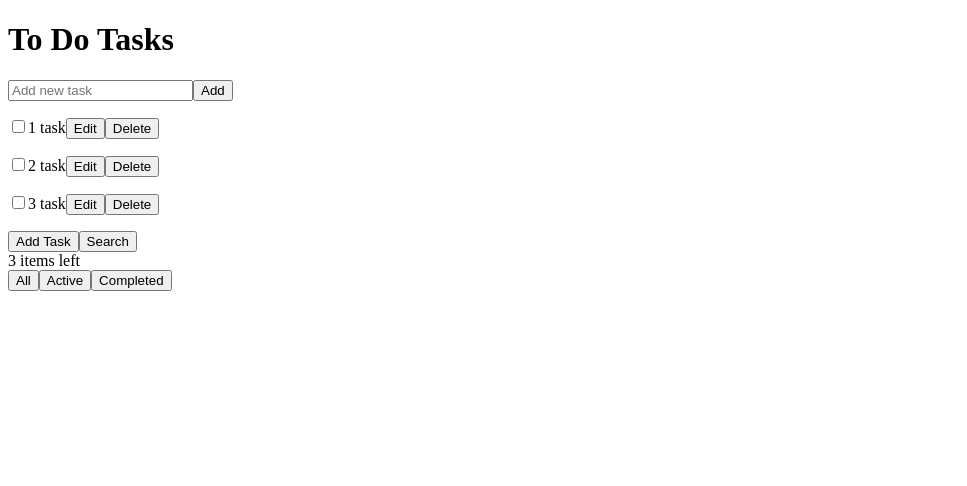
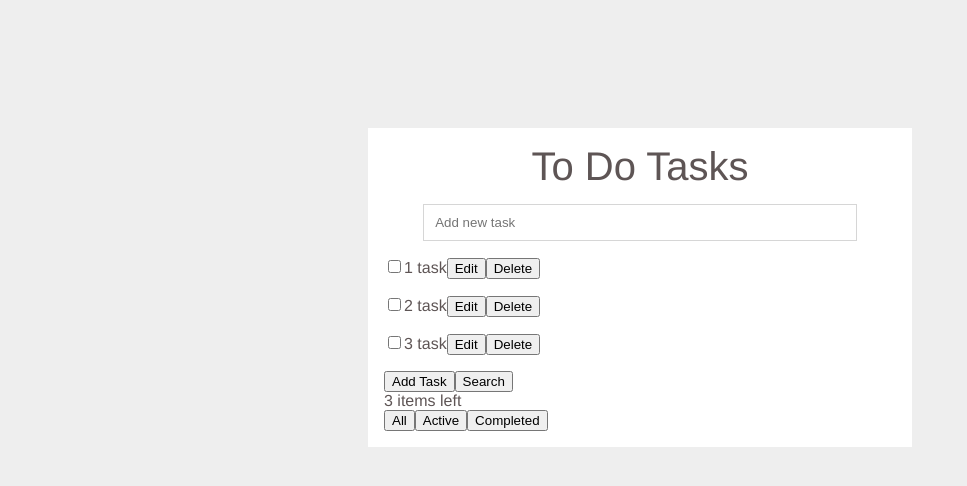
Before and after one commit to Sergey-dev10/todo-list-hooks, a React (Vite) app: page / in a window 1280 px wide. Shown: the top 486 px of the page, without its empty margins (0-967 px from the left). Built offline with nearby package versions, Linux system fonts and the light colour scheme.

Commit message:
feat: styles for Title, TaskAdder, Search were added

```diff
--- a/src/App.jsx
+++ b/src/App.jsx
@@ -1,10 +1,11 @@
 import {Todo} from "./components/Todo";
-
+import {GlobalStyles} from "./GlobalStyles.styles.js";
 function App() {
 
   return (
     <>
       <Todo />
+      <GlobalStyles/>
     </>
   );
 }
--- /dev/null
+++ b/src/GlobalStyles.styles.js
@@ -0,0 +1,14 @@
+import { createGlobalStyle } from 'styled-components'
+
+export const GlobalStyles = createGlobalStyle`
+  html {
+    font-size: 16px;
+  }
+  body {
+      margin: 0;
+      padding: 0;
+      background-color: #eeeeee;
+      font-family: Helvetica Neue, Helvetica, Arial, sans-serif;
+      color: #5e5555;
+  }
+`;
--- a/src/components/Search/Search.jsx
+++ b/src/components/Search/Search.jsx
@@ -1,12 +1,12 @@
-
+import {FormWrapper, InputWrapper} from "./Search.styles.js";
 export const Search = ({onHandleSearch}) => {
     const handleSearch = (e) => {
         console.log(e.target.value);
         onHandleSearch(e.target.value);
     };
     return (
-        <div>
-            <input type="text" placeholder="Search" onChange={handleSearch}/>
-        </div>
+        <FormWrapper>
+            <InputWrapper type="text" placeholder="Search" onChange={handleSearch}/>
+        </FormWrapper>
     );
 };
--- /dev/null
+++ b/src/components/Search/Search.styles.js
@@ -0,0 +1,18 @@
+import styled from "styled-components";
+
+export const FormWrapper = styled.form`
+  display: flex;
+  justify-content: center;
+`;
+export const InputWrapper = styled.input`
+  width: 80%;
+  padding: 0.2rem 0.7rem;
+  height: 1.8rem;
+  border: 1px solid #cccc;
+
+  &:focus {
+    border-color: #66afe9;
+    outline: 0;
+    box-shadow: inset 0 1px 1px rgba(0,0,0,.075), 0 0 8px rgba(102,175,233,.6);
+  }
+`;
--- a/src/components/TaskAdder/TaskAdder.jsx
+++ b/src/components/TaskAdder/TaskAdder.jsx
@@ -1,4 +1,5 @@
 import {useState} from "react";
+import {FormWrapper, InputWrapper} from "./TaskAdder.styles.js";
 
 export const TaskAdder = ({onAddTask}) => {
   const [task, setTask] = useState("");
@@ -12,15 +13,13 @@ export const TaskAdder = ({onAddTask}) => {
       setTask("");
   };
     return (
-        <div>
-            <form onSubmit={handleSubmit}>
-                <input type="text"
+
+            <FormWrapper onSubmit={handleSubmit}>
+                <InputWrapper type="text"
                        placeholder="Add new task"
                        value={task}
                        onChange={handleInputChange}
                 />
-                <button>Add</button>
-            </form>
-        </div>
+            </FormWrapper>
     );
 }
--- /dev/null
+++ b/src/components/TaskAdder/TaskAdder.styles.js
@@ -0,0 +1,18 @@
+import styled from "styled-components";
+
+export const FormWrapper = styled.form`
+  display: flex;
+  justify-content: center;
+`;
+export const InputWrapper = styled.input`
+  width: 80%;
+  padding: 0.2rem 0.7rem;
+  height: 1.8rem;
+  border: 1px solid #cccc;
+
+  &:focus {
+    border-color: #66afe9;
+    outline: 0;
+    box-shadow: inset 0 1px 1px rgba(0,0,0,.075), 0 0 8px rgba(102,175,233,.6);
+  }
+`;
--- a/src/components/Title/Title.jsx
+++ b/src/components/Title/Title.jsx
@@ -1,5 +1,6 @@
+import {TitleWrapper} from "./Title.styles.js";
 export const Title = () => {
     return (
-        <h1>To Do Tasks</h1>
+        <TitleWrapper>To Do Tasks</TitleWrapper>
     );
 }
--- /dev/null
+++ b/src/components/Title/Title.styles.js
@@ -0,0 +1,10 @@
+import styled from "styled-components";
+
+export const TitleWrapper = styled.h1`
+  display: flex;
+  justify-content: center;
+  margin: 0 0 1rem 0;
+  font-size: 2.5rem;
+  font-weight: 500;
+  line-height:1.1;
+`;
--- a/src/components/Todo/Todo.jsx
+++ b/src/components/Todo/Todo.jsx
@@ -5,7 +5,7 @@ import {TaskList} from "../TaskList";
 import {ActionPanel} from "../ActionPanel";
 import {Search} from "../Search";
 import {nanoid} from "nanoid";
-
+import {TodoWrapper} from "./Todo.styles.js";
 export const  Todo = () => {
     const [tasks, setTasks] = useState([
         {id: 1, title: "1 task", completed: false},
@@ -63,7 +63,7 @@ export const  Todo = () => {
         handledTasks = handledTasks.filter(task => task.title.indexOf(searchText) !== -1) ;
     }
     return (
-        <>
+            <TodoWrapper>
                 <Title />
                 {
                     action === "add" ? <TaskAdder onAddTask={handleAddTask}/> : <Search onHandleSearch={handleSearch}/>
@@ -79,6 +79,7 @@ export const  Todo = () => {
                              onHandleToggleAction={handleToggleAction}
 
                 />
-        </>
+            </TodoWrapper>
+
     );
 }
--- a/src/components/Todo/Todo.styles.js
+++ b/src/components/Todo/Todo.styles.js
@@ -0,0 +1,7 @@
+import styled from "styled-components";
+export const TodoWrapper = styled.div`
+  width: 40%;
+  margin: 10% auto;
+  padding: 1rem;
+  background-color: white;
+`;
```
Also changed, not shown: src/components/Info/Info.styles.js (added). Lines whose indentation alone changed are shown as unchanged.
